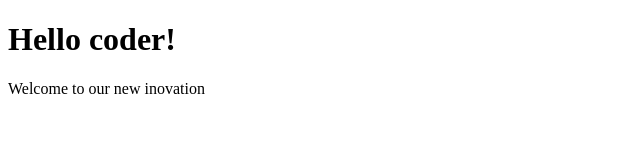
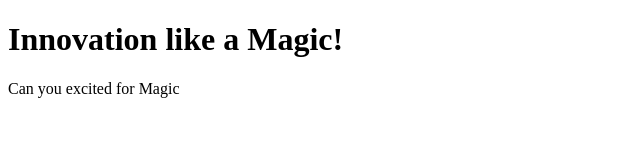
Before and after one commit to Ben10Bytes/html, a plain HTML site: page index.html in a window 1280 px wide. Shown: the whole page, without its empty margins (0-640 px from the left). Drawn offline with Linux system fonts and the light colour scheme.

Commit message:
improvement in code

```diff
--- a/index.html
+++ b/index.html
@@ -3,10 +3,10 @@
 <head>
     <meta charset="UTF-8">
     <meta name="viewport" content="width=device-width, initial-scale=1.0">
-    <title>Document</title>
+    <title>Ever like it</title>
 </head>
 <body>
-    <h1>Hello coder!</h1>
-    <p>Welcome to our new inovation</p>
+    <h1>Innovation like a Magic!</h1>
+    <p>Can you excited for Magic</p>
 </body>
 </html>
```
